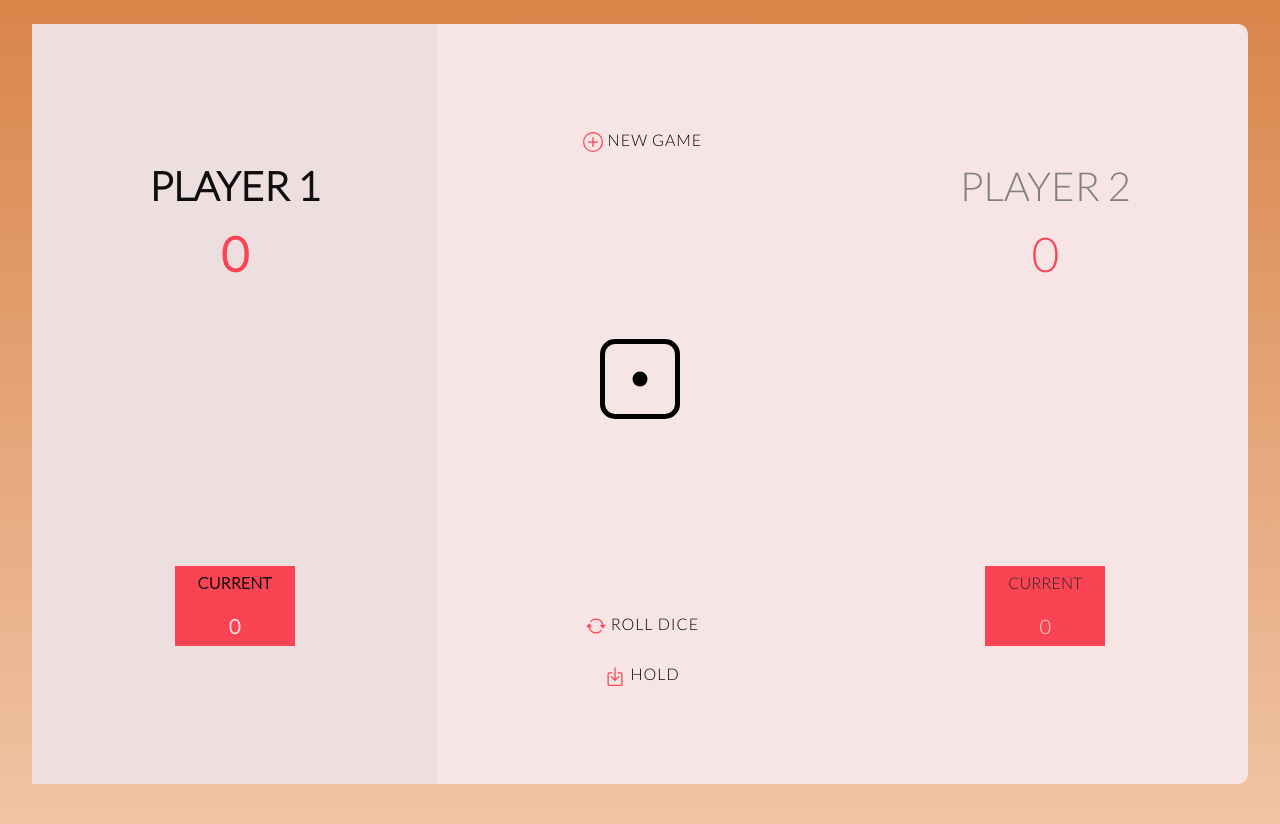
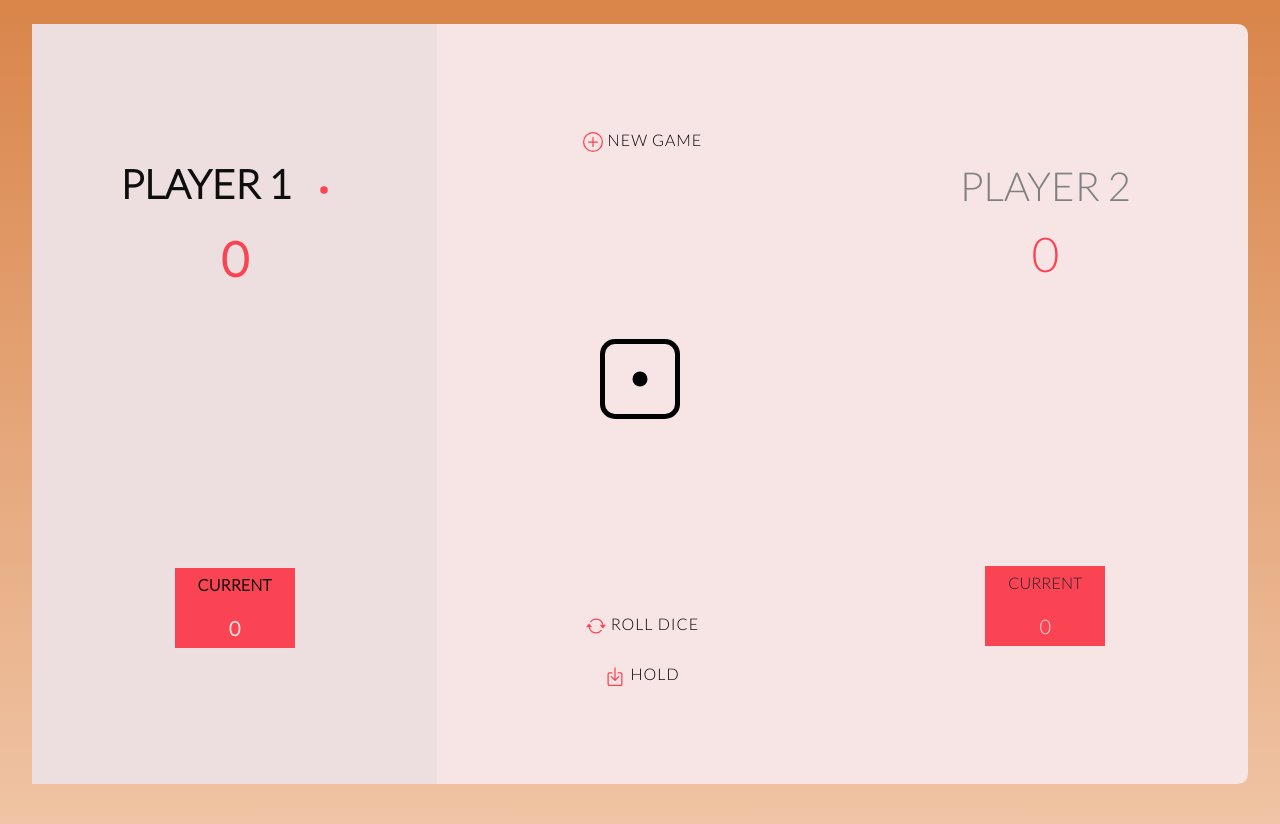
Before and after one commit to SarahRichefeu/DiceGame, a PHP site: page / in a window 1280 px wide. Run offline with PHP 8.4, Linux system fonts and the light colour scheme.

Commit message:
Add the dot switch

```diff
--- a/app.js
+++ b/app.js
@@ -7,8 +7,6 @@ let globalScore1 = document.getElementById('player-1-global')
 let globalScore0 = document.getElementById('player-0-global')
 let currentScore0 = document.querySelector('.current-0')
 let currentScore1 = document.querySelector('.current-1')
-
-let svg = document.querySelector(".hidden")
 
 const newGameBtn = document.getElementById('newGame')
 const rollBtn = document.getElementById('roll')
@@ -45,14 +43,14 @@ newGame.addEventListener('click', () => {
 
 // Switching players
 function switchPlayer () {
-    document.querySelector('#player-0-panel').classList.toggle("active")
+    player0board.classList.toggle("active")
     player0.classList.toggle('active')
-    document.querySelector("#player-1-panel").classList.toggle("active")
+    document.getElementById('dot-0').classList.toggle('hidden')
+    player1board.classList.toggle("active")
     player1.classList.toggle('active')
+    document.getElementById('dot-1').classList.toggle('hidden')
     activePlayer = activePlayer === 0 ? 1 : 0
 }
-
-console.log(activePlayer)
 
 // Rolls dice
 rollBtn.addEventListener("click", () => {
--- a/index.html
+++ b/index.html
@@ -17,7 +17,7 @@
         <div id="player-0-panel" class="active">
             <div id="player-0">
                 <h1 class="player-0-name active">PLAYER 1
-                    <svg xmlns="http://www.w3.org/2000/svg" width="40" height="40" fill="currentColor" class="bi bi-dot hidden" viewbox="0 0 16 16">
+                    <svg xmlns="http://www.w3.org/2000/svg" width="40" height="40" fill="currentColor" id="dot-0" class="bi bi-dot" viewbox="0 0 16 16">
                     <path d="M8 9.5a1.5 1.5 0 1 0 0-3 1.5 1.5 0 0 0 0 3z"/>
                 </svg></h1>
                 <div id="player-0-global">43</div>
@@ -58,7 +58,7 @@
         <div id="player-1-panel">
             <div id="player-1">
                 <h1 class="player-1-name">PLAYER 2
-                    <svg xmlns="http://www.w3.org/2000/svg" width="40" height="40" fill="currentColor" class="bi bi-dot hidden" viewbox="0 0 16 16">
+                    <svg xmlns="http://www.w3.org/2000/svg" width="40" height="40" fill="currentColor"  id="dot-1" class="bi bi-dot hidden" viewbox="0 0 16 16">
                     <path d="M8 9.5a1.5 1.5 0 1 0 0-3 1.5 1.5 0 0 0 0 3z"/>
                 </svg></h1>
                 <div id="player-1-global">72</div>
--- a/style.css
+++ b/style.css
@@ -40,6 +40,7 @@ h1 {
     color: rgb(15, 14, 14);
     font-weight: 700;
     background-color: rgb(237, 223, 223);
+
 }
 
 .hidden {
```
